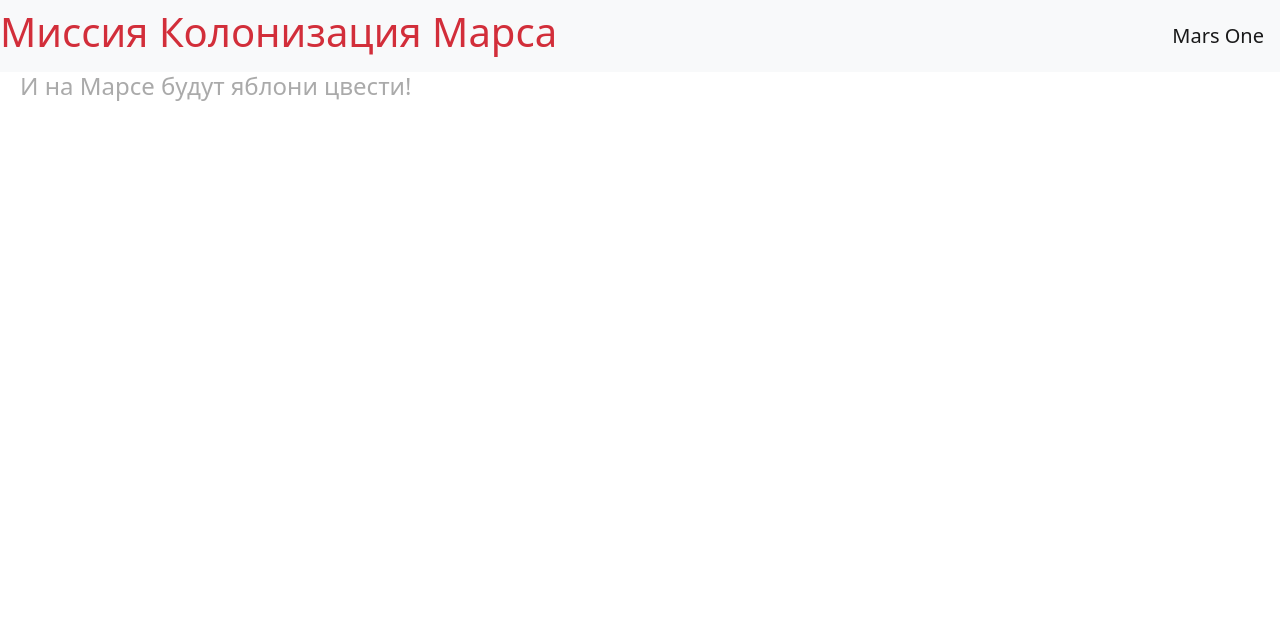
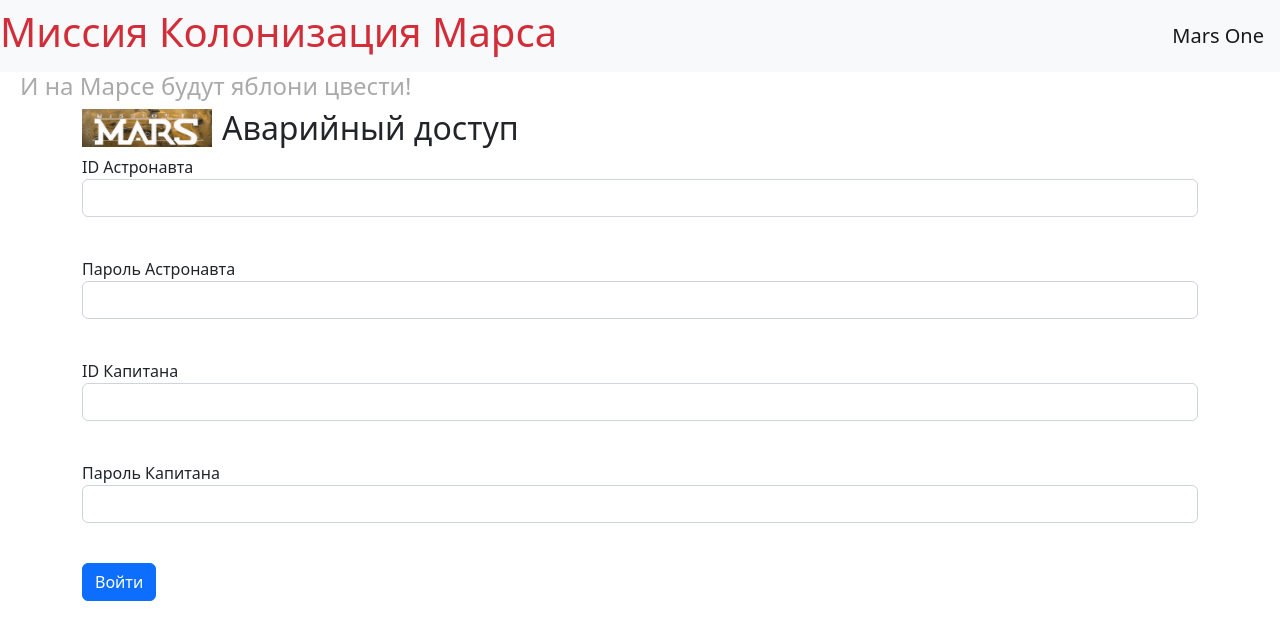
Before and after one commit to MoonWolf2552/web-mars, a Flask app: page /login in a window 1280 px wide. Shown: the top 640 px of the page. Run offline with Flask 2, Linux system fonts and the light colour scheme.

Commit message:
add login

```diff
--- /dev/null
+++ b/forms/login_form.py
@@ -0,0 +1,11 @@
+from flask_wtf import FlaskForm
+from wtforms import StringField, PasswordField, BooleanField, SubmitField
+from wtforms.validators import DataRequired
+
+
+class LoginForm(FlaskForm):
+    id_ast = StringField('ID Астронавта', validators=[DataRequired()])
+    passwd_ast = PasswordField('Пароль Астронавта', validators=[DataRequired()])
+    id_cap = StringField('ID Капитана', validators=[DataRequired()])
+    passwd_cap = PasswordField('Пароль Капитана', validators=[DataRequired()])
+    submit = SubmitField('Войти')
--- a/main.py
+++ b/main.py
@@ -1,6 +1,10 @@
-from flask import Flask, url_for, request, render_template
+from flask import Flask, url_for, request, render_template, redirect
+
+from forms.login_form import LoginForm
 
 app = Flask(__name__)
+
+app.config['SECRET_KEY'] = 'yandexlyceum_secret_key'
 
 
 @app.route('/<title>')
@@ -40,6 +44,15 @@ def answer():
         'ready': 'True',
     }
     return render_template('auto_answer.html', **param)
+
+
+@app.route('/login', methods=['POST', 'GET'])
+def login():
+    form = LoginForm()
+    if form.validate_on_submit():
+        return redirect('/')
+    return render_template('login.html', title='Авторизация', form=form)
+    return render_template('login.html', **param)
 
 
 @app.route('/promotion')
--- a/static/css/style.css
+++ b/static/css/style.css
@@ -6,3 +6,10 @@ h4 {
    color: #AAAAAA;
    padding-left: 20px
 }
+
+h2.avr{
+    background-image: url('../img/mission_small.png');
+    background-repeat: no-repeat;
+    background-size: 130px 40px;
+    padding-left: 140px
+  }
--- /dev/null
+++ b/templates/login.html
@@ -0,0 +1,56 @@
+{% extends "base.html" %}
+
+{% block content %}
+
+    <h2 class="avr">Аварийный доступ</h2>
+
+    <form action="" method="post" novalidate>
+        {{ form.hidden_tag() }}
+
+        <p>
+            {{ form.id_ast.label }}<br>
+            {{ form.id_ast(class="form-control") }}<br>
+
+            {% for error in form.id_ast.errors %}
+                <div class="alert alert-danger" role="alert">
+                    {{ error }}
+                </div>
+            {% endfor %}
+        </p>
+
+        <p>
+            {{ form.passwd_ast.label }}<br>
+            {{ form.passwd_ast(class="form-control", type="password") }}<br>
+
+            {% for error in form.passwd_ast.errors %}
+                <div class="alert alert-danger" role="alert">
+                    {{ error }}
+                </div>
+            {% endfor %}
+        </p>
+
+        <p>
+            {{ form.id_cap.label }}<br>
+            {{ form.id_cap(class="form-control") }}<br>
+
+            {% for error in form.id_cap.errors %}
+                <div class="alert alert-danger" role="alert">
+                    {{ error }}
+                </div>
+            {% endfor %}
+        </p>
+
+        <p>
+            {{ form.passwd_cap.label }}<br>
+            {{ form.passwd_cap(class="form-control", type="password") }}<br>
+
+            {% for error in form.passwd_cap.errors %}
+                <div class="alert alert-danger" role="alert">
+                    {{ error }}
+                </div>
+            {% endfor %}
+        </p>
+
+        <p>{{ form.submit(type="submit", class="btn btn-primary") }}</p>
+    </form>
+{% endblock %}
```
